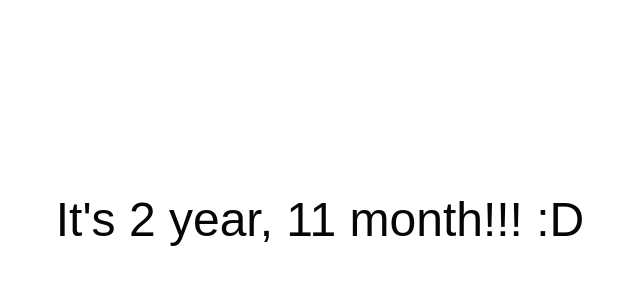
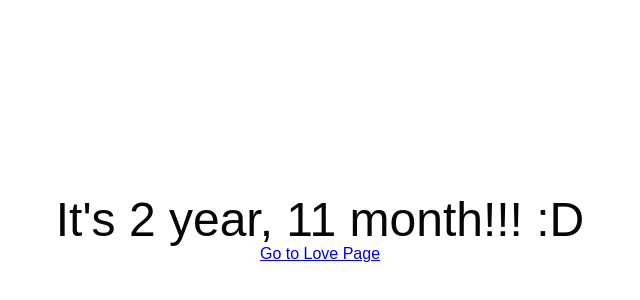
Before and after one commit to babyta3years/babyta, a website: page index.html in a window 1280 px wide. Shown: the part 16-316 px from the top of the page, without its empty margins (320-960 px from the left). Drawn offline with nearby package versions, Linux system fonts and the light colour scheme.

Commit message:
Update index.html

```diff
--- a/index.html
+++ b/index.html
@@ -105,7 +105,7 @@ Your browser does not support the audio element.
 
       <div class="nine">
         <p> Love  you</p></p>
-        <p>     <button id="loveButton">Click di sini</button> </p>
+         <a href="love.html">Go to Love Page</a>
 
 
         <p class="last-smile">:)</p>
```
